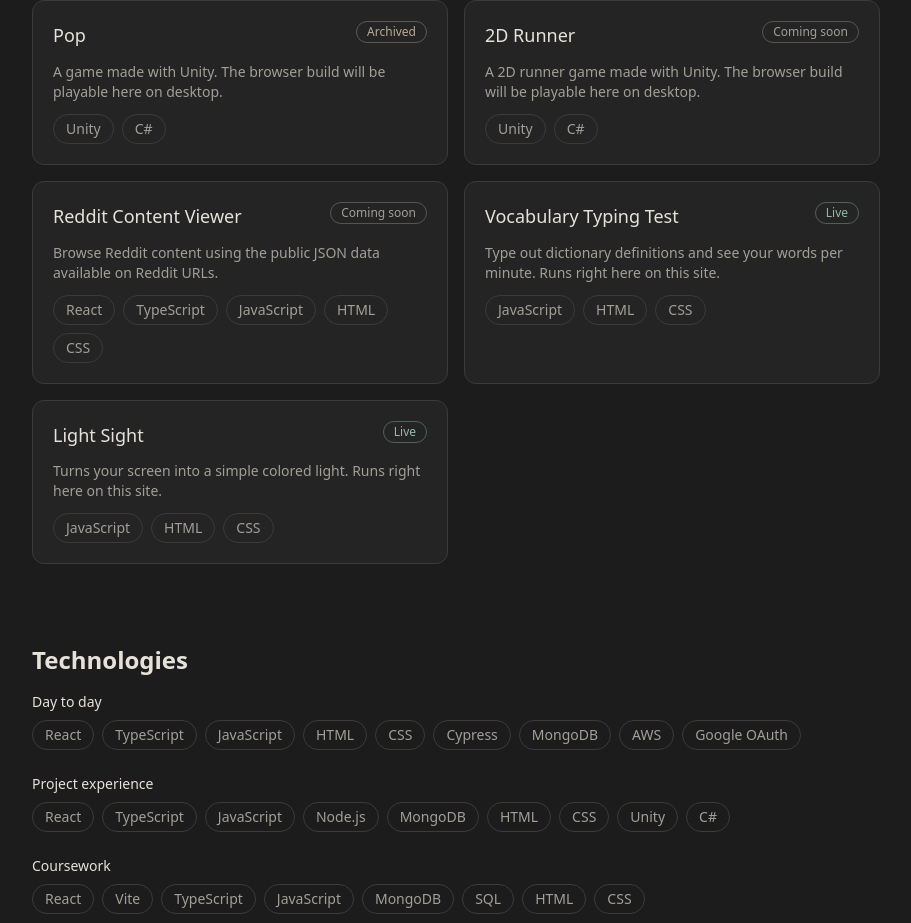
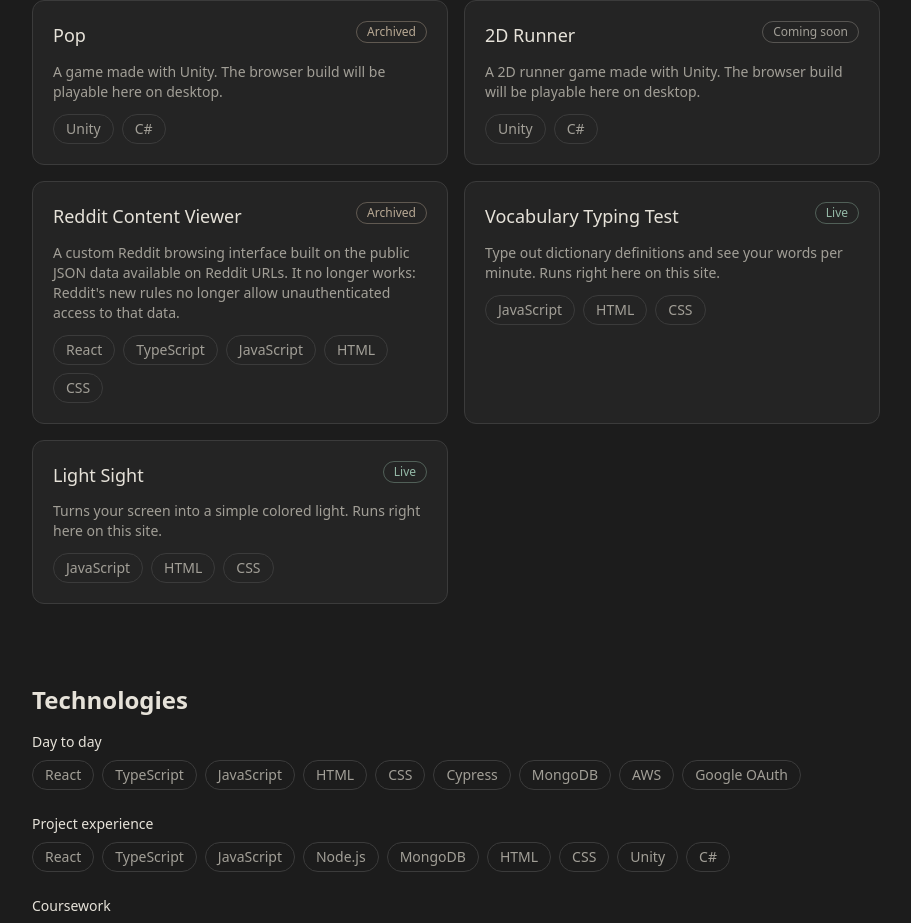
Before and after one commit to DavonWhitworth/davon-whitworth, a Next.js app: page / in a window 1280 px wide. Shown: the part 1053-1976 px from the top of the page, without its empty margins (184-1095 px from the left). Built offline with nearby package versions, Linux system fonts and the light colour scheme; no server answers.

Commit message:
reddit content viewer updated

```diff
--- a/src/content/projects.ts
+++ b/src/content/projects.ts
@@ -91,8 +91,8 @@ export const projects: readonly Project[] = [
     slug: "reddit-content-viewer",
     title: "Reddit Content Viewer",
     summary:
-      "Browse Reddit content using the public JSON data available on Reddit URLs.",
-    status: "planned",
+      "A custom Reddit browsing interface built on the public JSON data available on Reddit URLs. It no longer works: Reddit's new rules no longer allow unauthenticated access to that data.",
+    status: "archived",
     stack: ["React", "TypeScript", "JavaScript", "HTML", "CSS"],
   },
   {
```
Also changed, not shown: src/content/docs/reddit-content-viewer.md (+2 -0 lines).
